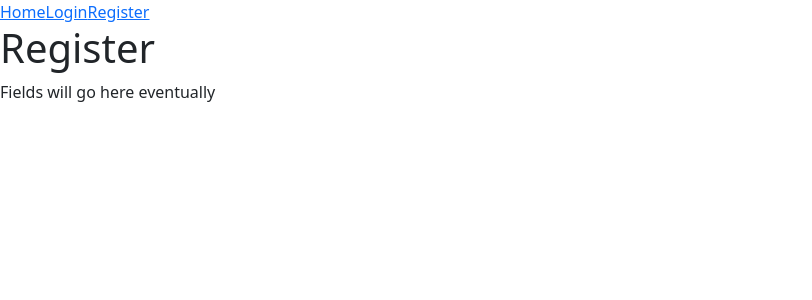
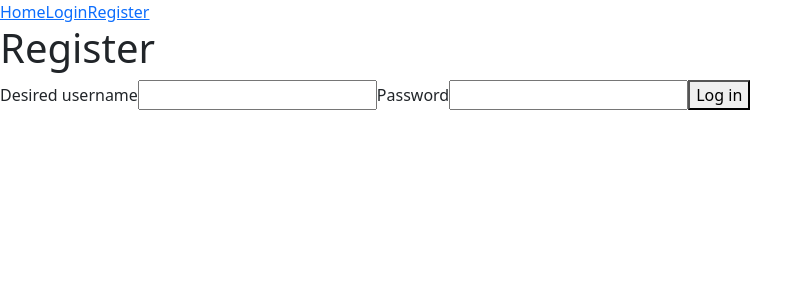
Before and after one commit to olaekdahl/edp-people-picker-demo, a React (Vite) app in the folder people-app/: page /register in a window 1280 px wide. Shown: the top 300 px of the page, without its empty margins (0-812 px from the left). Built offline with nearby package versions, Linux system fonts and the light colour scheme; no server answers.

Commit message:
Fleshed out for demoing <dialog>

```diff
--- a/people-app/src/Login.jsx
+++ b/people-app/src/Login.jsx
@@ -8,4 +8,5 @@ export function Login() {
       <button>Log in</button>
     </>
   )
+
 }
--- /dev/null
+++ b/people-app/src/Register.css
@@ -0,0 +1,7 @@
+.Register {
+  & dialog {
+    width: 85vw;
+    max-width: 500px;
+  }
+
+}
--- a/people-app/src/Register.jsx
+++ b/people-app/src/Register.jsx
@@ -1,10 +1,42 @@
+import { useState } from 'react'
+import './Register.css';
+
 export const Register = () => {
+  const [state, setState] = useState({})
+  const [errorMessage, setErrorMessage] = useState()
+
   return (
-    <>
+    <section className='Register'>
       <h1>Register</h1>
       <div>
-        Fields will go here eventually
+        <label>Desired username</label>
+        <input value={state.username} onChange={e => setState({ ...state, username: e.target.value })} />
+        <label>Password</label>
+        <input type="password" value={state.password1} onBlur={e => validate(e.target.value)} />
+        <button onClick={register}>Log in</button>
+
       </div>
-    </>
+      <dialog open={errorMessage}>
+        <p>{errorMessage}</p>
+        <button onClick={() => setErrorMessage(undefined)}>Okay</button>
+      </dialog>
+    </section>
   )
+
+  function register() {
+    throw "not yet implemented"
+  }
+
+  /**
+   *
+   * @param {string} password
+   * returns true if it is a secure password. False otherwise.
+   */
+  function validate(password) {
+    if (! /(?=.*\W).{4,}/.test(password)) {
+      setErrorMessage("That password isn't secure enough. Try another.")
+    } else {
+      setState({ ...state, password })
+    }
+  }
 }
```
